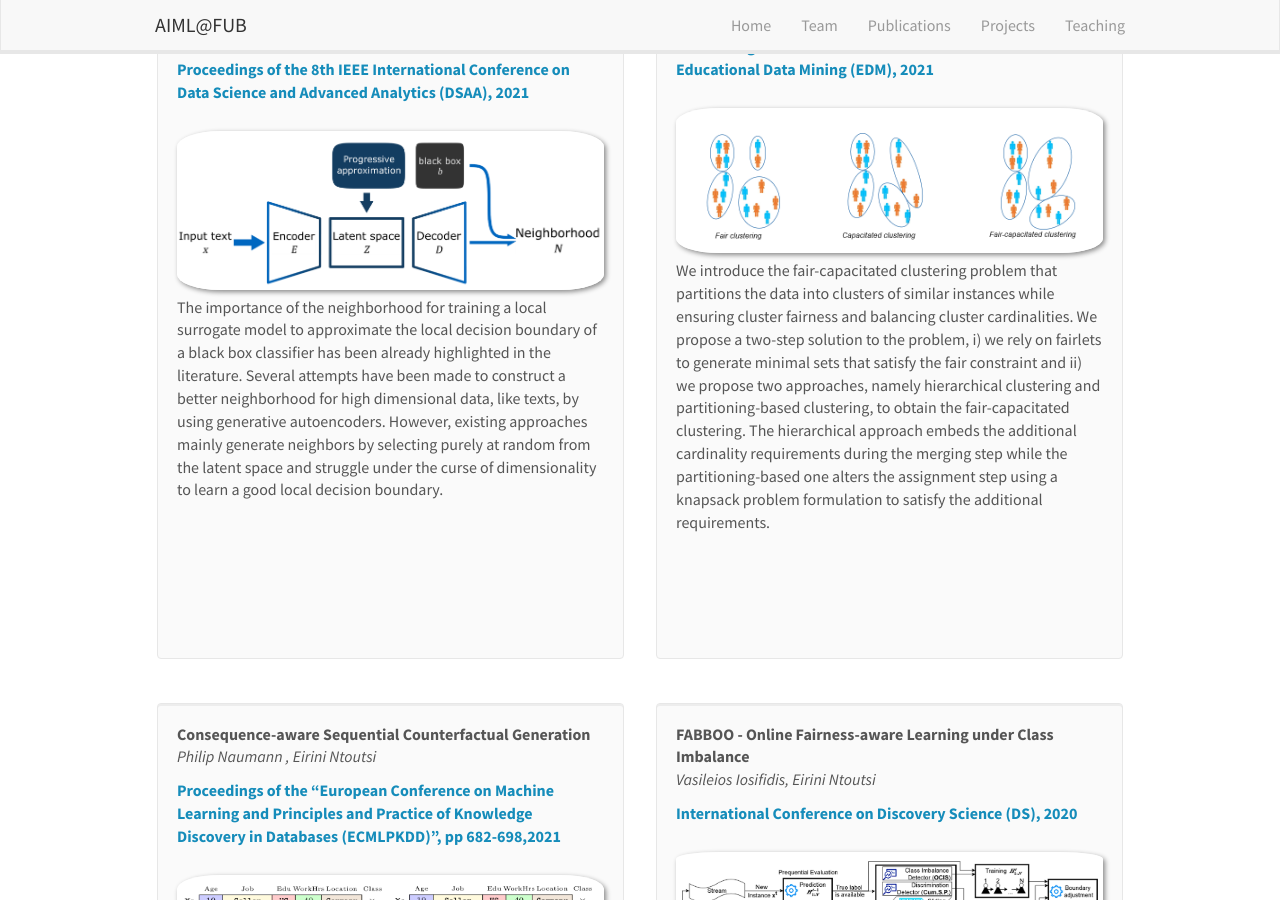
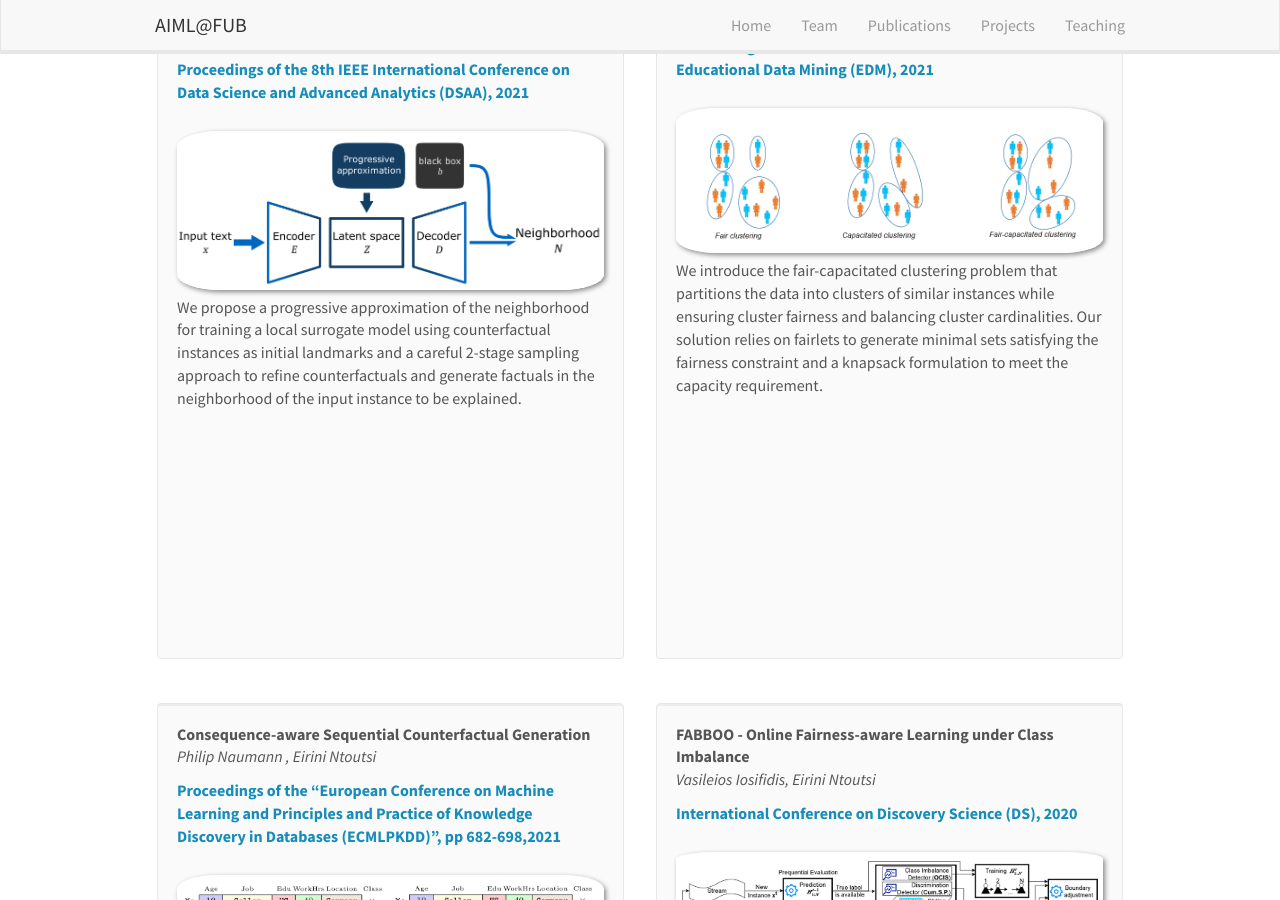
Before and after one commit to AIML-research/AIML-research.github.io, a Jekyll site: the page built from _pages/publications.md, in a window 1280 px wide and 900 px high, scrolled down 986 px. Built offline with Jekyll 4.4.1, drawn with Linux system fonts in a browser that asks for light colours; nearby versions of some CDN libraries.

Commit message:
Update publist.yml

```diff
--- a/_data/publist.yml
+++ b/_data/publist.yml
@@ -52,7 +52,7 @@
 
 - title: "XPROAX-Local explanations for text classification with progressive neighborhood approximation"
   image: Yi2021.png
-  description: The importance of the neighborhood for training a local surrogate model to approximate the local decision boundary of a black box classifier has been already highlighted in the literature. Several attempts have been made to construct a better neighborhood for high dimensional data, like texts, by using generative autoencoders. However, existing approaches mainly generate neighbors by selecting purely at random from the latent space and struggle under the curse of dimensionality to learn a good local decision boundary.
+  description: We propose a progressive approximation of the neighborhood for training a local surrogate model using counterfactual instances as initial landmarks and a careful 2-stage sampling approach to refine counterfactuals and generate factuals in the neighborhood of the input instance to be explained.
   authors: Yi Cai, Arthur Zimek, Eirini Ntoutsi
   link:
     url: https://ieeexplore.ieee.org/abstract/document/9564153
@@ -73,7 +73,7 @@
 
 - title: "Fair-Capacitated Clustering"
   image: Taifair2021.png
-  description: We introduce the fair-capacitated clustering problem that partitions the data into clusters of similar instances while ensuring cluster fairness and balancing cluster cardinalities. We propose a two-step solution to the problem, i) we rely on fairlets to generate minimal sets that satisfy the fair constraint and ii) we propose two approaches, namely hierarchical clustering and partitioning-based clustering, to obtain the fair-capacitated clustering. The hierarchical approach embeds the additional cardinality requirements during the merging step while the partitioning-based one alters the assignment step using a knapsack problem formulation to satisfy the additional requirements.
+  description: We introduce the fair-capacitated clustering problem that partitions the data into clusters of similar instances while ensuring cluster fairness and balancing cluster cardinalities. Our solution relies on fairlets to generate minimal sets satisfying the fairness constraint and a knapsack formulation to meet the capacity requirement.
   authors: Tai Le Quy, Arjun Roy, Gunnar Friege, Eirini Ntoutsi
   link:
     url: https://educationaldatamining.org/EDM2021/virtual/static/pdf/EDM21_paper_184.pdf
```
